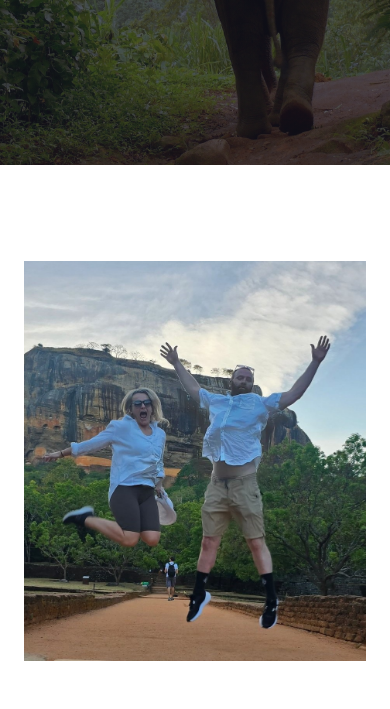
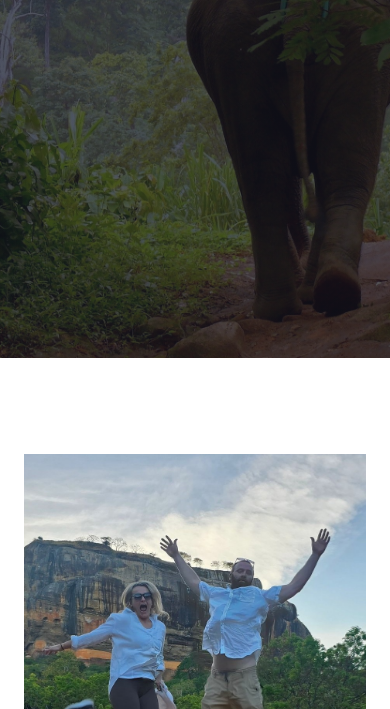
Before and after one commit to harshana-lk/tour-de-lanka, a plain HTML site: page index.html in a window 390 px wide. Shown: the part 394-1103 px from the top of the page. Drawn offline with nearby package versions, Linux system fonts and the light colour scheme.

Commit message:
changed css

```diff
--- a/css/style.css
+++ b/css/style.css
@@ -181,13 +181,13 @@
 
 @media (max-width: 768px) {
   .hero-header-height {
-    height: 60%;
+    height: 80dvh;
   }
 }
 
 @media (max-width: 992px) {
   .hero-header-height {
-    height: 60%;
+    height: 80dvh;
   }
 }
 
```
